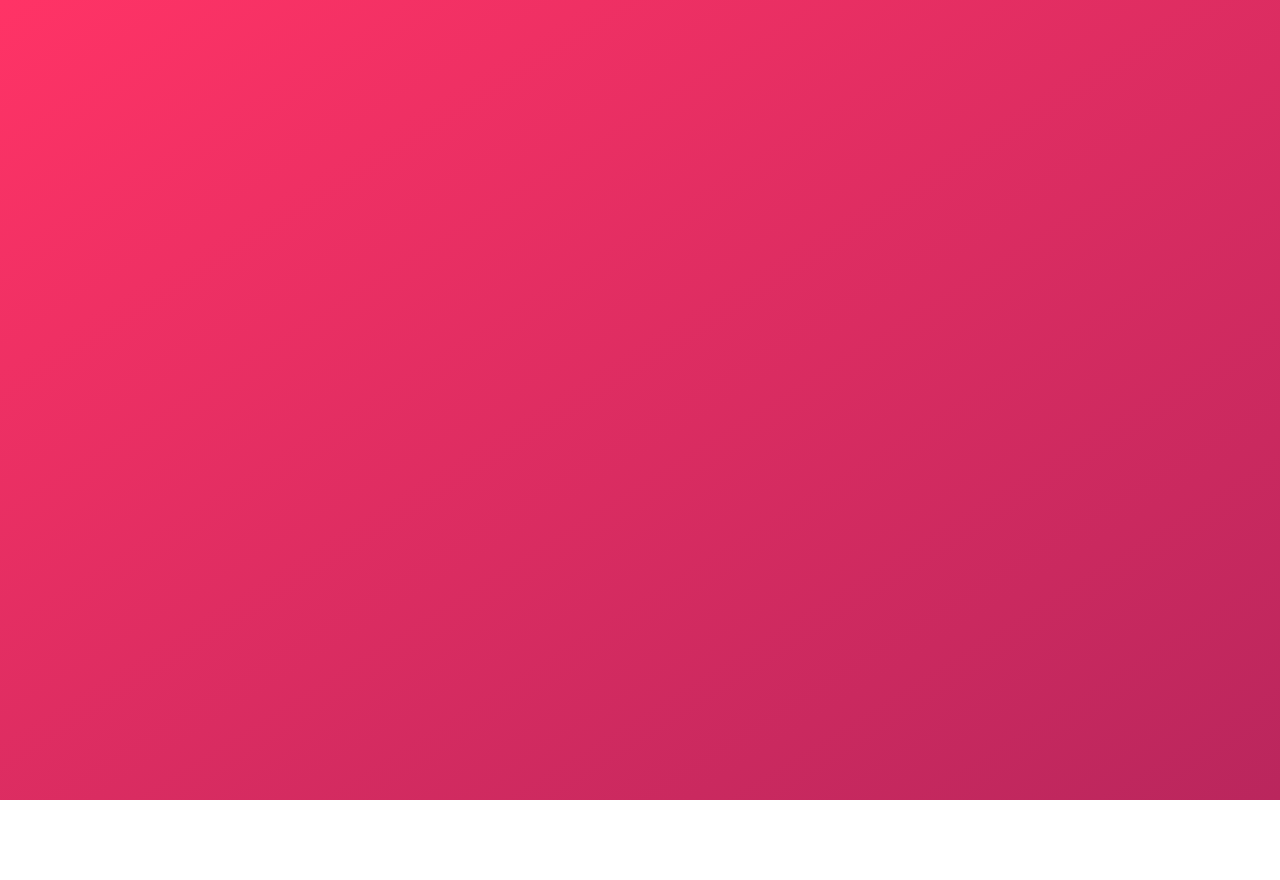
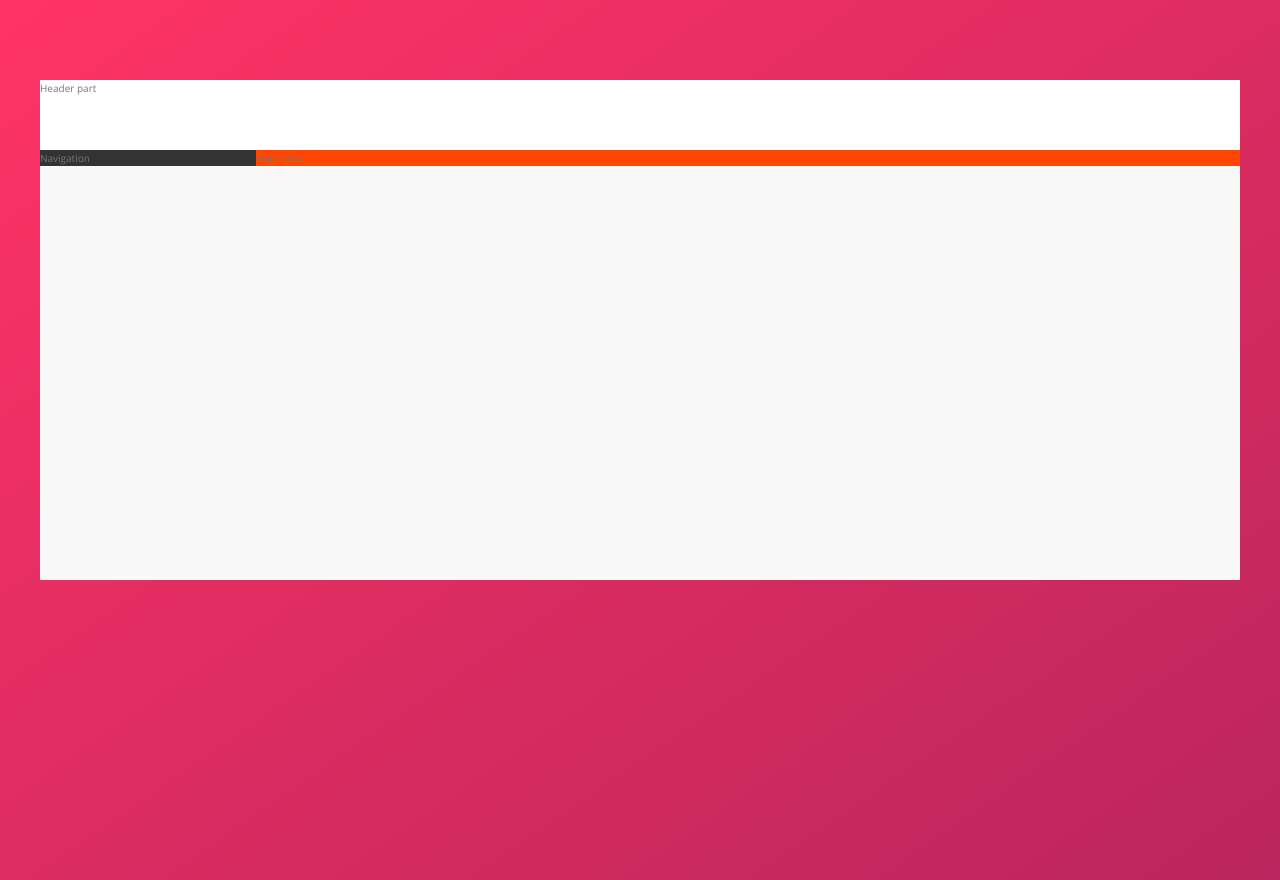
Before and after one commit to TheNoio/css-trillo, a website: page index.html in a window 1280 px wide. Before the commit the page ends 800 px from the top, so only its background shows below. Drawn offline with nearby package versions, Linux system fonts and the light colour scheme.

Commit message:
74. Building the Overall Layout

```diff
--- a/index.html
+++ b/index.html
@@ -1,5 +1,6 @@
 <!DOCTYPE html>
 <html lang="en">
+
 <head>
     <meta charset="UTF-8">
     <meta name="viewport" content="width=device-width, initial-scale=1.0">
@@ -10,7 +11,25 @@
 
     <title>Trillo &mdash; Your all-in-one booking app</title>
 </head>
+
 <body>
 
+    <body>
+        <div class="container">
+            <header class="header">
+                Header part
+            </header>
+            <div class="content">
+                <nav class="sidebar">
+                    Navigation
+                </nav>
+                <main class="hotel-view">
+                    Hotel view
+                </main>
+            </div>
+        </div>
     </body>
+
+</body>
+
 </html>
--- a/sass/_base.scss
+++ b/sass/_base.scss
@@ -10,6 +10,8 @@
     --color-grey-dark-1: #333;
     --color-grey-dark-2: #777;
     --color-grey-dark-3: #999;
+
+    --shadow-dark: 0 2rem 6rem rgba(0,0,0,.3)
 }
 
 * {
--- a/sass/_layout.scss
+++ b/sass/_layout.scss
@@ -0,0 +1,30 @@
+.container {
+    max-width: 120rem;
+    margin: 8rem auto;
+    background-color: var(--color-grey-light-1);
+    box-shadow: var (--shadow-dark);
+    min-height: 50rem;
+}
+
+.header{
+    height: 7rem;
+    background-color: #fff;
+    border-bottom: var(--color-grey-light-2);
+}
+
+.content{
+    display: flex;
+}
+
+.sidebar{
+    background-color: var(--color-grey-dark-1);
+
+    flex: 0 0 18%;
+}
+
+.hotel-view{
+    background-color: #fff;
+    background-color: orangered;
+
+    flex: 1;
+}
```
Also changed, not shown: css/style.css. Lines whose indentation alone changed are shown as unchanged.
